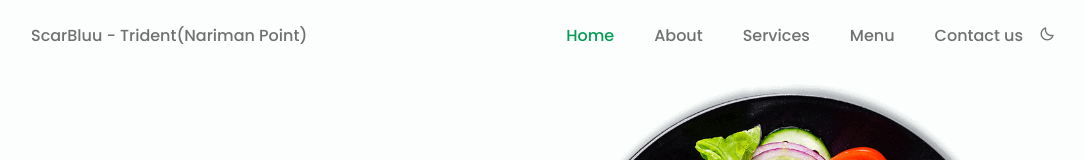
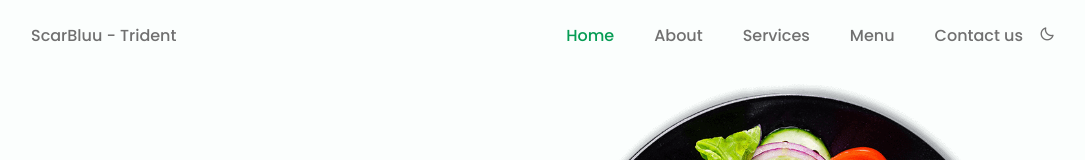
Before and after one commit to Scarbluu/Scarbluu-Restaurant, a plain HTML site: page index.html in a window 1280 px wide. Shown: the top 160 px of the page, without its empty margins (97-1182 px from the left). Drawn offline with nearby package versions, Linux system fonts and the light colour scheme.

Commit message:
Update index.html

```diff
--- a/index.html
+++ b/index.html
@@ -22,7 +22,7 @@
         <!--========== HEADER ==========-->
         <header class="l-header" id="header">
             <nav class="nav bd-container">
-                <a href="https://www.instagram.com/scarbluu/" target="_blank" class="nav__logo">ScarBluu - Trident(Nariman Point)</a>
+                <a href="https://www.instagram.com/scarbluu/" target="_blank" class="nav__logo">ScarBluu - Trident</a>
 
 
                 <div class="nav__menu" id="nav-menu">
```
